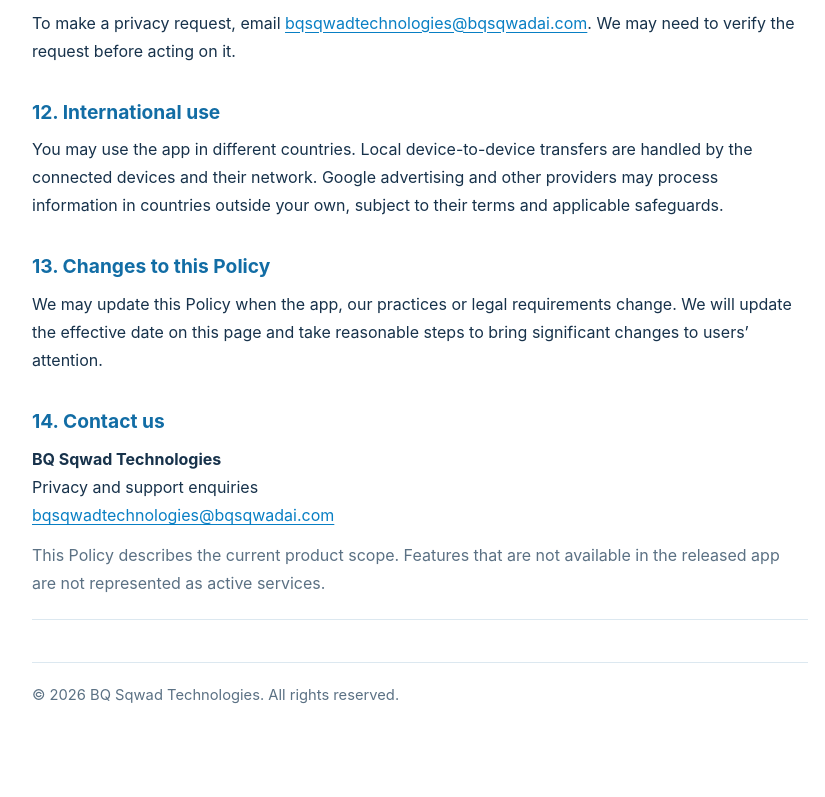
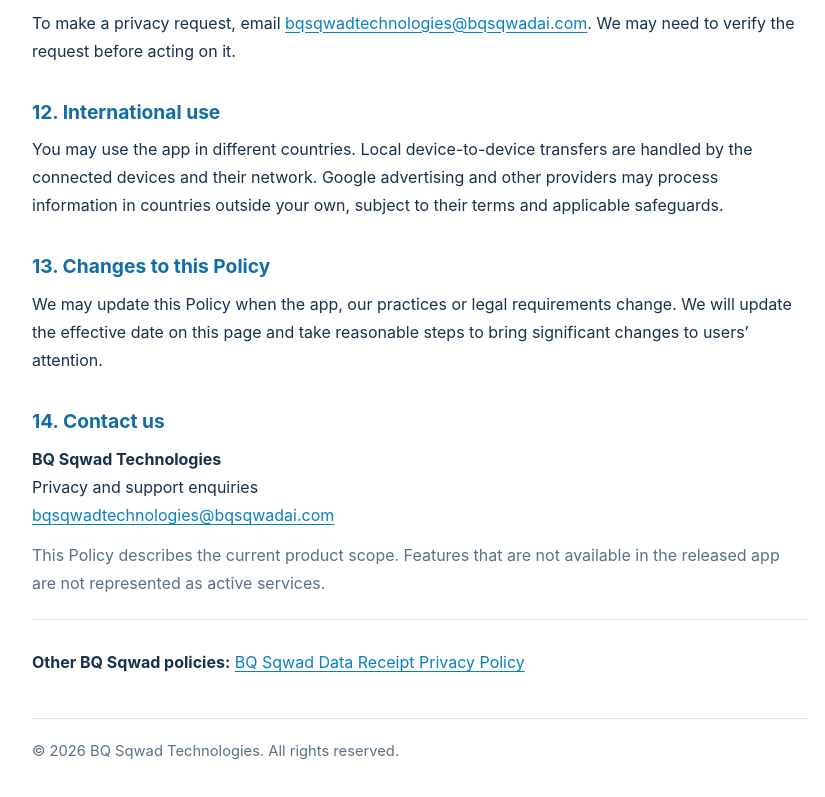
Before and after one commit to Bqsqwadtechnologies/privacy-policy-, a plain HTML site: page index.html in a window 1280 px wide. Shown: the part 3244-4041 px from the top of the page, without its empty margins (220-1045 px from the left). Before the commit the page ends 4009 px from the top, so only its background shows below. Drawn offline with Linux system fonts and the light colour scheme.

Commit message:
Link Data Receipt policy from privacy policy home

```diff
--- a/index.html
+++ b/index.html
@@ -103,6 +103,7 @@
   </p>
   <p class="meta">This Policy describes the current product scope. Features that are not available in the released app are not represented as active services.</p>
 
+  <p><strong>Other BQ Sqwad policies:</strong> <a href="bq-sqwad-data-receipt.html">BQ Sqwad Data Receipt Privacy Policy</a></p>
   <footer>© 2026 BQ Sqwad Technologies. All rights reserved.</footer>
 </body>
 </html>
```
